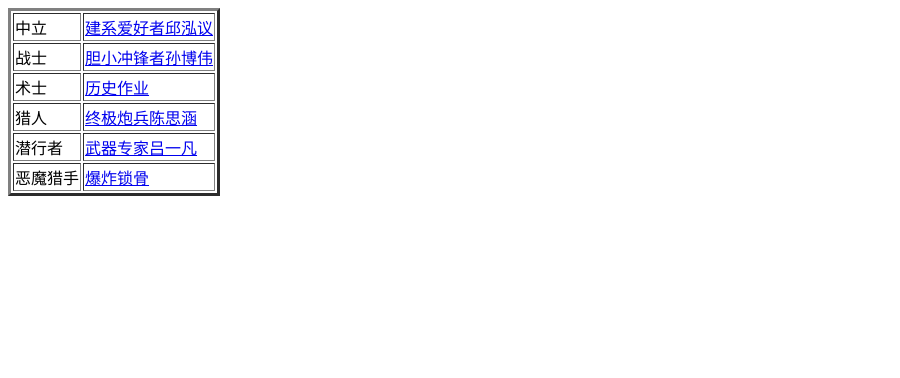
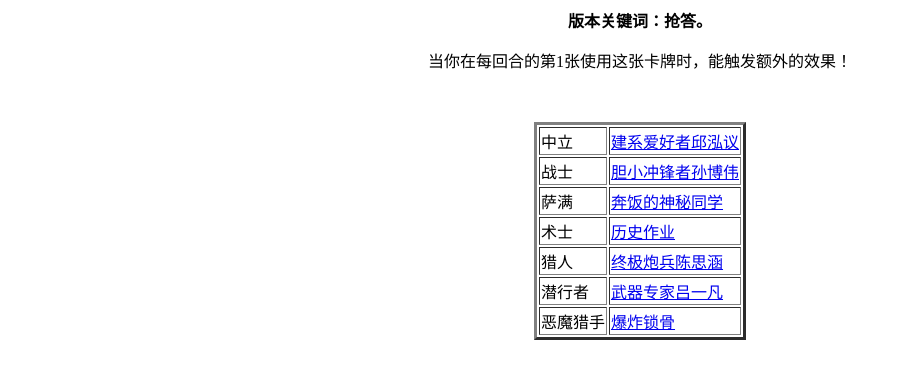
Before and after one commit to HoraceQJH/HearthStone-DIYs, a plain HTML site: page index.html in a window 1280 px wide. Shown: the whole page, without its empty margins (0-900 px from the left). Drawn offline with Linux system fonts and the light colour scheme.

Commit message:
Update index.html

```diff
--- a/index.html
+++ b/index.html
@@ -4,7 +4,12 @@
 		<title>[HS_DIY] 新拓展包!（持续更新中）</title>
 	</head>
 	<body>
-		<div>
+		<div align="center">
+			<b>版本关键词：抢答。</b>
+			<p>当你在每回合的第1张使用这张卡牌时，能触发额外的效果！<p>
+			</br>
+		</div>
+		<div align="center">
 			<table border="3">
 				<tr>
 					<td>中立</td>
@@ -16,6 +21,12 @@
 					<td>战士</td>
 					<td>
 						<a href="https://horaceqjh.github.io/HearthStone-DIYs/DIYs/Warrior-Legendary-1.html">胆小冲锋者孙博伟</a>
+					</td>
+				</tr>
+				<tr>
+					<td>萨满</td>
+					<td>
+						<a href="https://horaceqjh.github.io/HearthStone-DIYs/DIYs/Shaman-Normal-1.html">奔饭的神秘同学</a
 					</td>
 				</tr>
 				<tr>
```
